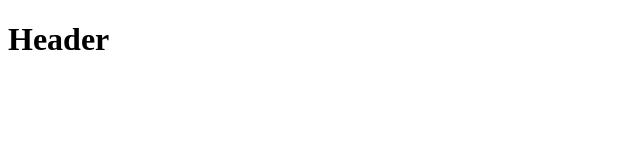
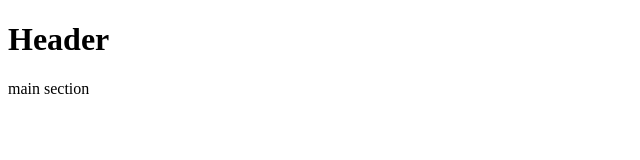
Before and after one commit to Isaac-8080/1411_re_git_gitHub, a plain HTML site: page index.html in a window 1280 px wide. Shown: the full height of the page, 0-640 px from the left. Drawn offline with Linux system fonts and the light colour scheme.

Commit message:
add main content

```diff
--- a/index.html
+++ b/index.html
@@ -9,5 +9,8 @@
     <header>
       <h1>Header</h1>
     </header>
+    <main>
+      <p>main section</p>
+    </main>
   </body>
 </html>
```
